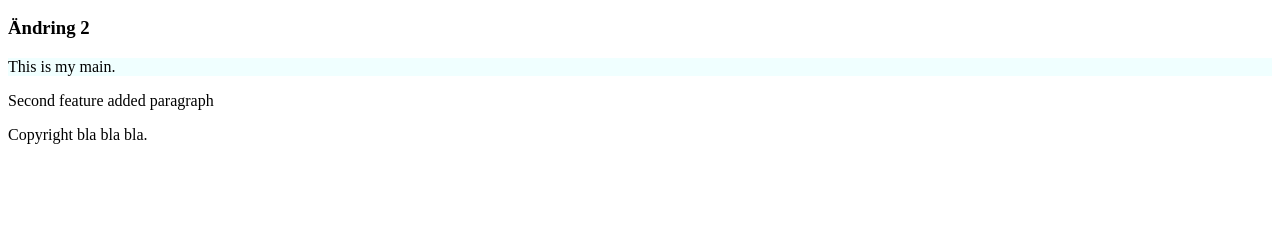
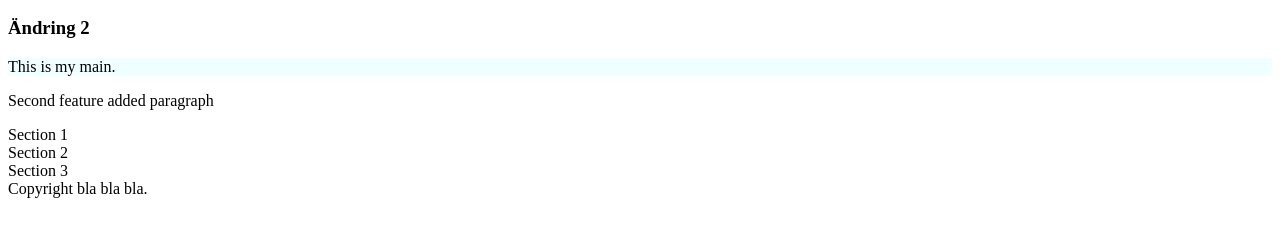
Before and after one commit to NinaHeldenius/GitTest3, a plain HTML site: page index.html in a window 1280 px wide. Shown: the part 110-346 px from the top of the page. Drawn offline with Linux system fonts and the light colour scheme.

Commit message:
added section

```diff
--- a/index.html
+++ b/index.html
@@ -16,6 +16,11 @@
     <aside>
         <p>Second feature added paragraph</p>
     </aside>
+    <div>
+        <section>Section 1</section>
+        <section>Section 2</section>
+        <section>Section 3</section>
+    </div>
     <footer>Copyright bla bla bla.</footer>
 </body>
 
```
